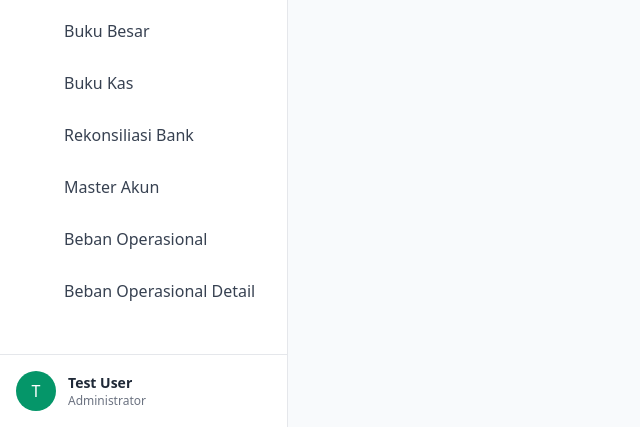
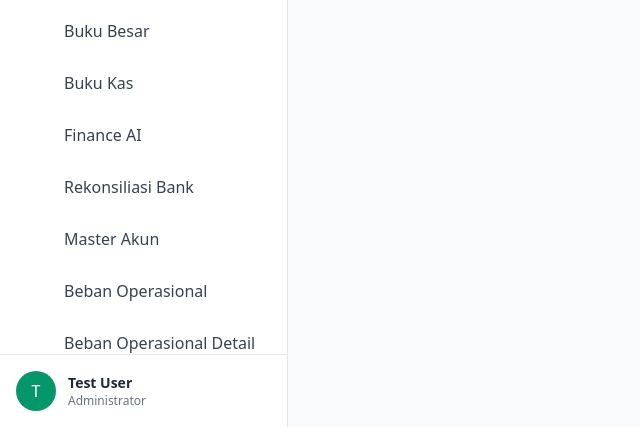
Before and after one commit to anggamuh/finance-dashboard, a Laravel app: page /upload in a window 1280 px wide. Shown: the part 590-1017 px from the top of the page, without its empty margins (0-640 px from the left). Run offline with Laravel 12, Linux system fonts and the light colour scheme; a user stored in the database is signed in; data comes from the database, SQL or seed files in the repository; style sheets or scripts are compiled from the project's sources; some libraries are stand-ins or nearby versions.

Commit message:
feat(finance-ai): wire Gemini config, authenticated route, and sidebar

```diff
--- a/resources/views/components/sidebar.blade.php
+++ b/resources/views/components/sidebar.blade.php
@@ -112,6 +112,12 @@
             <span>Buku Kas</span>
         </a>
 
+        <a href="{{ route('finance-ai.index') }}" @click="sidebarOpen = false"
+            class="flex items-center gap-3 px-4 py-3 rounded-xl hover:bg-gray-100 dark:hover:bg-gray-800 text-gray-700 dark:text-white {{ request()->routeIs('finance-ai.*') ? 'bg-emerald-500 text-white' : '' }}">
+            <x-heroicon-o-sparkles class="w-6 h-6 text-emerald-600" />
+            <span>Finance AI</span>
+        </a>
+
         <a href="{{ route('reconciliation.index') }}" @click="sidebarOpen = false"
             class="flex items-center gap-3 px-4 py-3 rounded-xl hover:bg-gray-100 dark:hover:bg-gray-800 text-gray-700 dark:text-white {{ request()->routeIs('reconciliation.*') ? 'bg-emerald-500 text-white' : '' }}">
             <x-heroicon-o-arrows-right-left class="w-6 h-6 text-emerald-600" />
```
